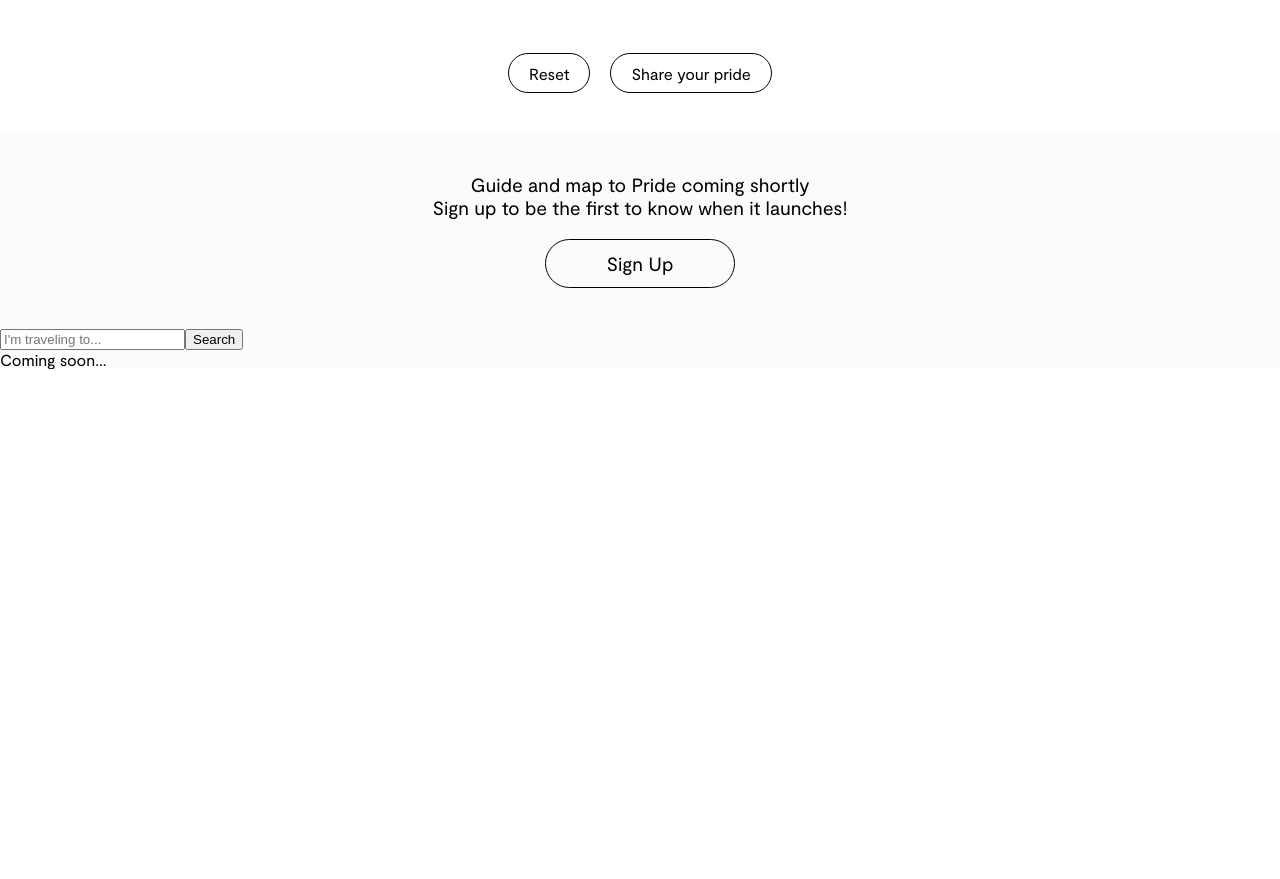
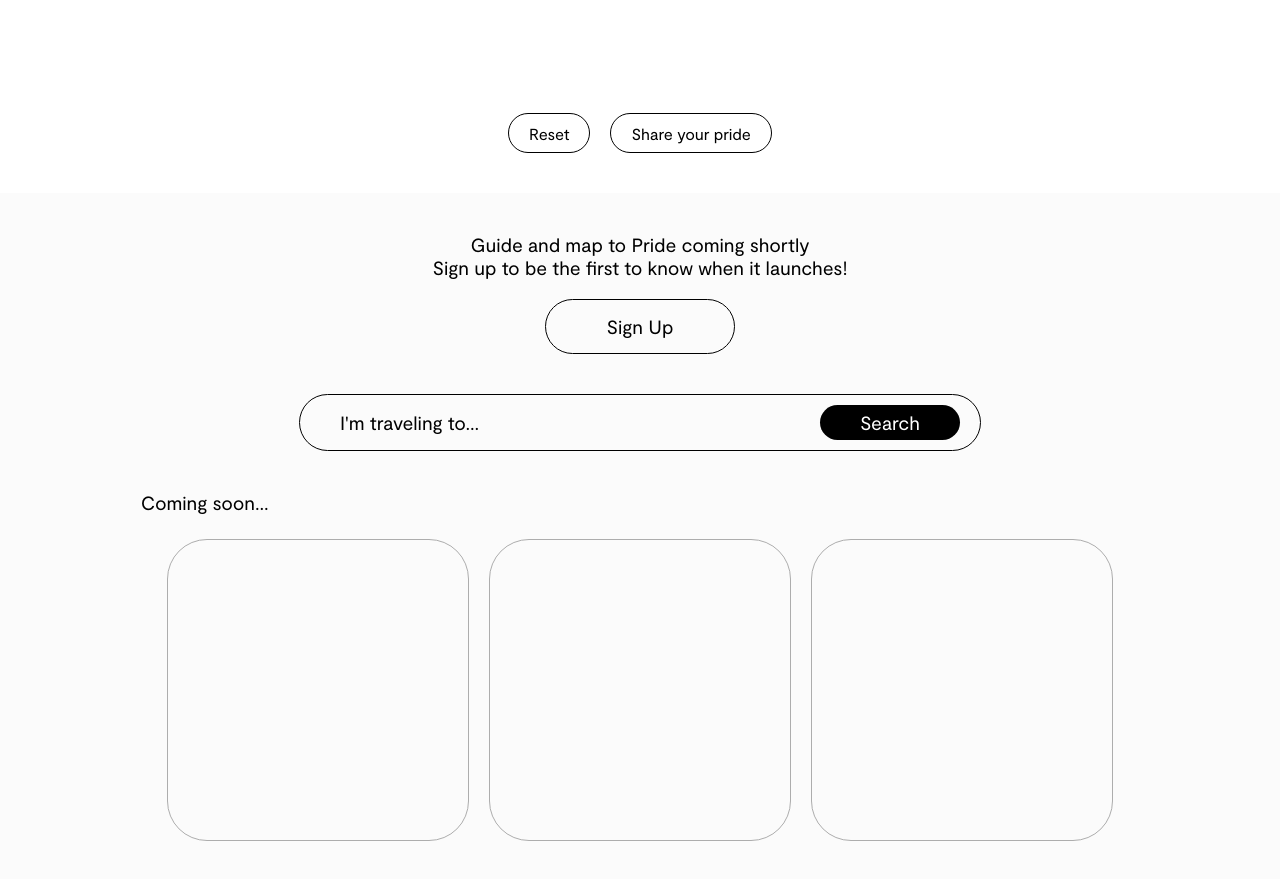
Before and after one commit to cherrih/Queertrip_v1, a React app: page / in a window 1280 px wide. Shown: the part 980-1859 px from the top of the page. Before the commit the page ends 1349 px from the top, so only its background shows below. Built offline with nearby package versions, Linux system fonts and the light colour scheme.

Commit message:
Add coming soon grid

```diff
--- a/public/styles.css
+++ b/public/styles.css
@@ -158,11 +158,11 @@ a {
 }
 
 .poster-controls-share-container {
+  padding-top: 60px;
   text-align: center;
 }
 .poster-controls-share-container button {
   margin: 0 10px 40px;
-
 }
 /* ------ MODAL ------ */
 
@@ -210,19 +210,49 @@ a {
 
 /* ---- CITIES ---- */
 .cities-container {
+  font-size: 1.2em;
   background-color: #FBFBFB;
+  padding-bottom: 100px;
 }
 .cities-sign-up {
   padding: 40px;
-  font-size: 1.2em;
   line-height: 1.2;
   text-align: center;
 }
 .cities-sign-up-button {
   margin-top: 20px;
   height: 100%;
-  padding: 12px 60px;
+  padding: 15px 60px;
+}
+.cities-travel {
+  display: flex;
+  justify-content: space-between;
+  align-items: center;
+  width: 50vw;
+  height: 100%;
+  margin: 0 auto;
+}
+.cities-traveling {
+  padding-left: 20px;
+}
+.cities-search {
+  background-color: #000;
+  color: #fff;
+  border-radius: 50px;
+  padding: 6px 40px;
+}
+.cities-coming-soon-title {
+  padding: 40px 11vw 25px;
 }
 .cities-coming-soon-container {
-
+  display: flex;
+  justify-content: center;
+  margin: 0 auto;
 }
+.cities-grid-element {
+  height: 300px;
+  width: 300px;
+  margin: 0 10px;
+  border-radius: 40px;
+  border: 1px #ADADAD solid;
+}
--- a/src/components/Home/Cities.jsx
+++ b/src/components/Home/Cities.jsx
@@ -8,16 +8,18 @@ const Cities = (props) => {
         <div>Sign up to be the first to know when it launches!</div>
         <button type="button" className="cities-sign-up-button rounded-button">Sign Up</button>
       </div>
-      <form>
-        <input type="text" name="name" placeholder="I'm traveling to..." />
-        <input type="submit" value="Search" />
-      </form>
+      <div className="cities-travel rounded-button">
+        <span className="cities-traveling">I'm traveling to...</span>
+        <span className="cities-search">Search</span>
+      </div>
       <div>
-        <div>
+        <div className="cities-coming-soon-title">
           Coming soon...
         </div>
         <div className="cities-coming-soon-container">
-
+          <div className="cities-grid-element" />
+          <div className="cities-grid-element" />
+          <div className="cities-grid-element" />
         </div>
       </div>
     </div>
```
Also changed, not shown: public/bundle.js.
